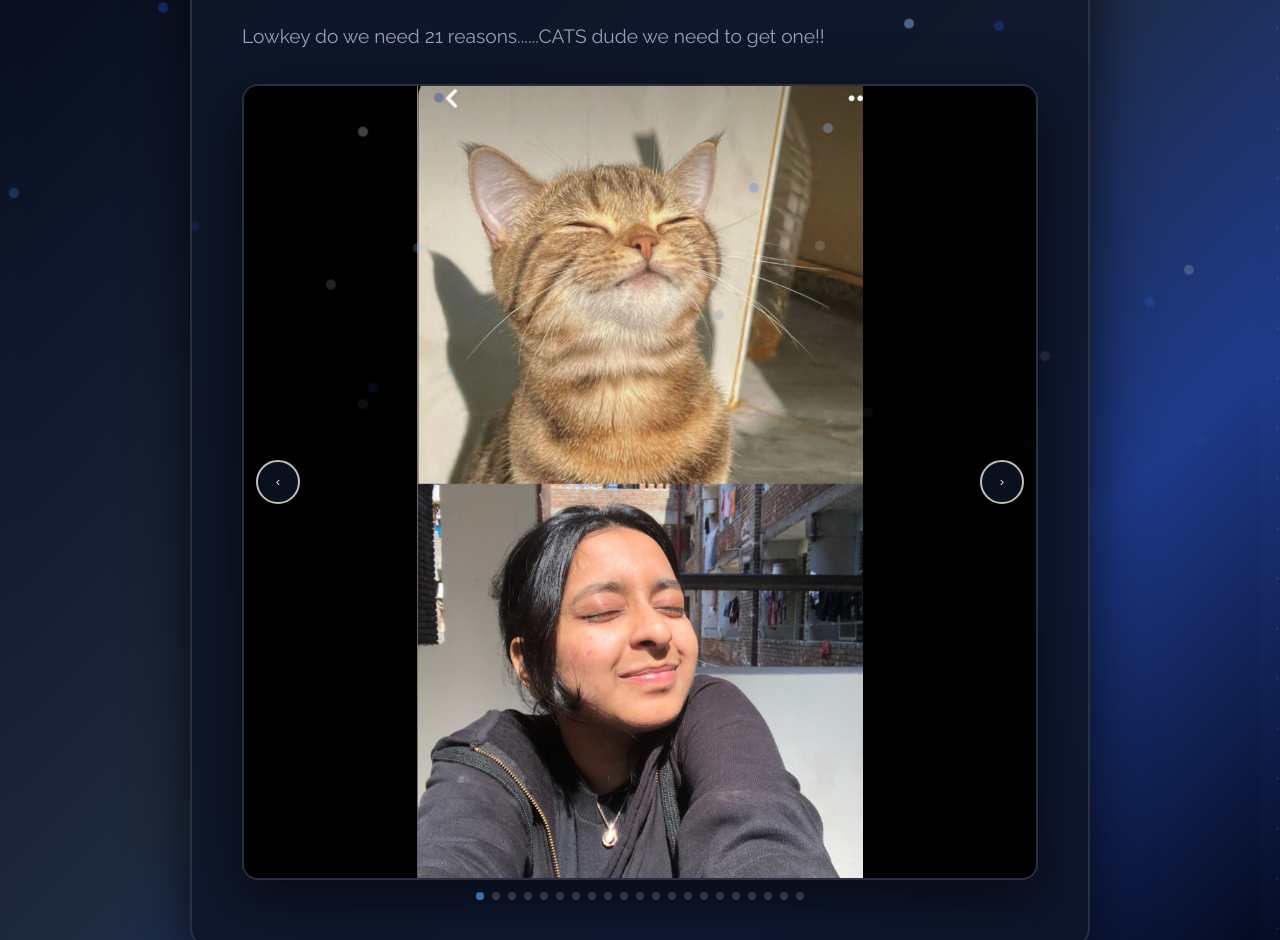
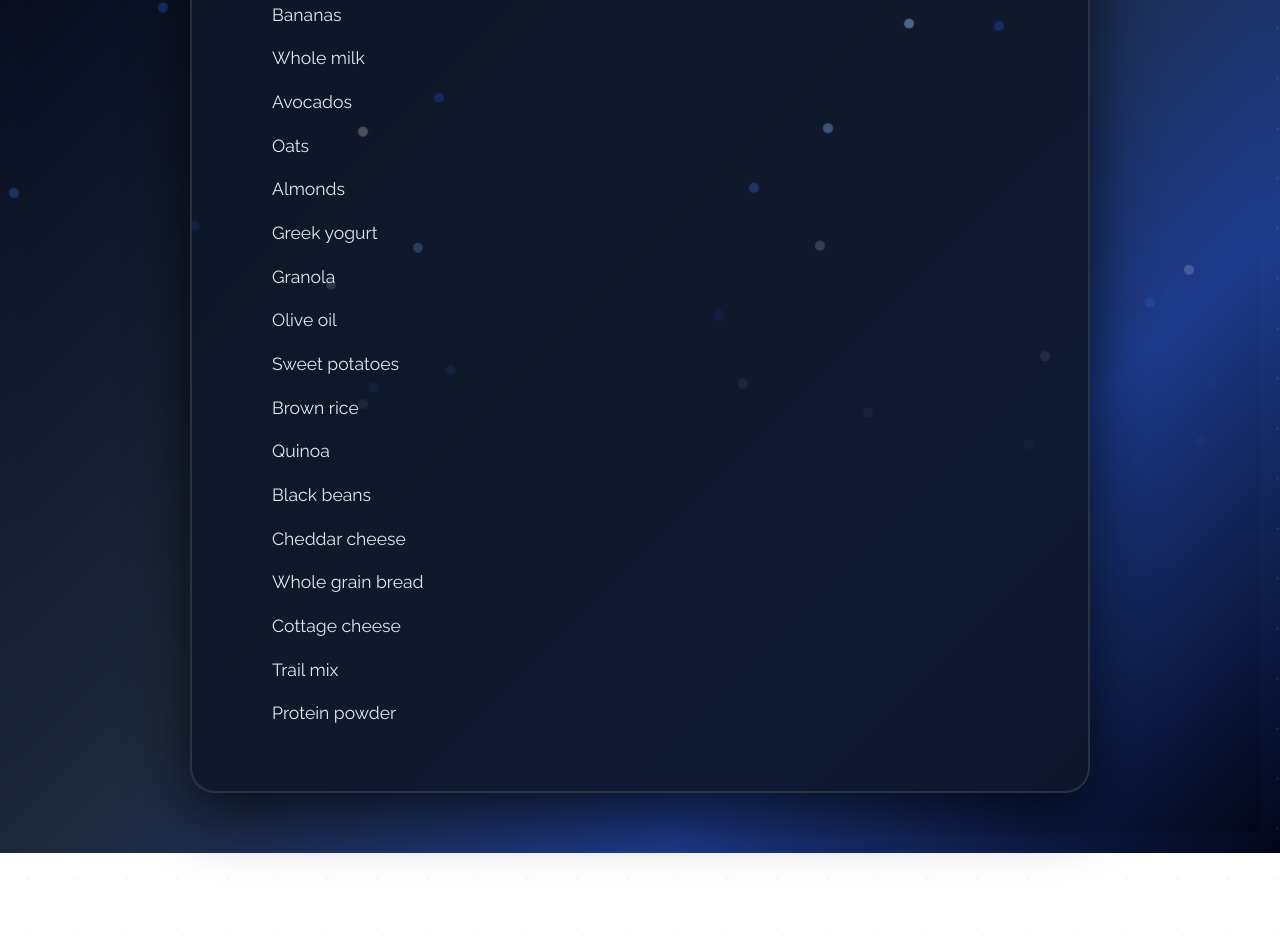
Before and after one commit to Anveshnaaa/Koushikis21, a plain HTML site: page card8.html in a window 1280 px wide. Shown: the part 329-1269 px from the top of the page. After the commit the page ends 1182 px from the top, so only its background shows below. Drawn offline with nearby package versions, Linux system fonts and the light colour scheme.

Commit message:
Update card8.html

```diff
--- a/card8.html
+++ b/card8.html
@@ -3,7 +3,7 @@
 <head>
     <meta charset="UTF-8">
     <meta name="viewport" content="width=device-width, initial-scale=1.0">
-    <title>21 Reasons Why We Should Get a Cat in Future</title>
+    <title>Foods to Help Gain 21 Kilograms</title>
     <link rel="preconnect" href="https://fonts.googleapis.com">
     <link rel="preconnect" href="https://fonts.gstatic.com" crossorigin>
     <link href="https://fonts.googleapis.com/css2?family=Playfair+Display:wght@400;600;700;800&family=Raleway:wght@300;400;500;600;700&display=swap" rel="stylesheet">
@@ -13,37 +13,27 @@
     <div class="card-detail-page">
         <div class="card-content">
             <a href="index.html" class="back-button">← Back to Home</a>
-            <h1>21 Reasons Why We Should Get a Cat in Future</h1>
-            <p>Lowkey do we need 21 reasons......CATS dude we need to get one!!</p>
-
-            <div class="carousel" id="photoCarousel">
-                <button class="carousel-btn prev" aria-label="Previous slide">‹</button>
-                <div class="carousel-track">
-                    <div class="carousel-slide"><img src="cats/31.JPG" alt="Cat 1"></div>
-                    <div class="carousel-slide"><img src="cats/32.JPG" alt="Cat 2"></div>
-                    <div class="carousel-slide"><img src="cats/33.JPG" alt="Cat 3"></div>
-                    <div class="carousel-slide"><img src="cats/34.JPG" alt="Cat 4"></div>
-                    <div class="carousel-slide"><img src="cats/35.JPG" alt="Cat 5"></div>
-                    <div class="carousel-slide"><img src="cats/36.JPG" alt="Cat 6"></div>
-                    <div class="carousel-slide"><img src="cats/31.JPG" alt="Cat 1"></div>
-                    <div class="carousel-slide"><img src="cats/32.JPG" alt="Cat 2"></div>
-                    <div class="carousel-slide"><img src="cats/33.JPG" alt="Cat 3"></div>
-                    <div class="carousel-slide"><img src="cats/34.JPG" alt="Cat 4"></div>
-                    <div class="carousel-slide"><img src="cats/35.JPG" alt="Cat 5"></div>
-                    <div class="carousel-slide"><img src="cats/36.JPG" alt="Cat 6"></div>
-                    <div class="carousel-slide"><img src="cats/31.JPG" alt="Cat 1"></div>
-                    <div class="carousel-slide"><img src="cats/32.JPG" alt="Cat 2"></div>
-                    <div class="carousel-slide"><img src="cats/33.JPG" alt="Cat 3"></div>
-                    <div class="carousel-slide"><img src="cats/34.JPG" alt="Cat 4"></div>
-                    <div class="carousel-slide"><img src="cats/35.JPG" alt="Cat 5"></div>
-                    <div class="carousel-slide"><img src="cats/36.JPG" alt="Cat 6"></div>
-                    <div class="carousel-slide"><img src="cats/31.JPG" alt="Cat 1"></div>
-                    <div class="carousel-slide"><img src="cats/32.JPG" alt="Cat 2"></div>
-                    <div class="carousel-slide"><img src="cats/33.JPG" alt="Cat 3"></div>
-                </div>
-                <button class="carousel-btn next" aria-label="Next slide">›</button>
-            </div>
-            <div class="carousel-dots" id="photoCarouselDots"></div>
+            <h1>Foods to Help Gain 21 Kilograms</h1>
+            <ul class="food-list">
+                <li>Peanut butter</li>
+                <li>Bananas</li>
+                <li>Whole milk</li>
+                <li>Avocados</li>
+                <li>Oats</li>
+                <li>Almonds</li>
+                <li>Greek yogurt</li>
+                <li>Granola</li>
+                <li>Olive oil</li>
+                <li>Sweet potatoes</li>
+                <li>Brown rice</li>
+                <li>Quinoa</li>
+                <li>Black beans</li>
+                <li>Cheddar cheese</li>
+                <li>Whole grain bread</li>
+                <li>Cottage cheese</li>
+                <li>Trail mix</li>
+                <li>Protein powder</li>
+            </ul>
         </div>
     </div>
     <script src="script.js"></script>
```
